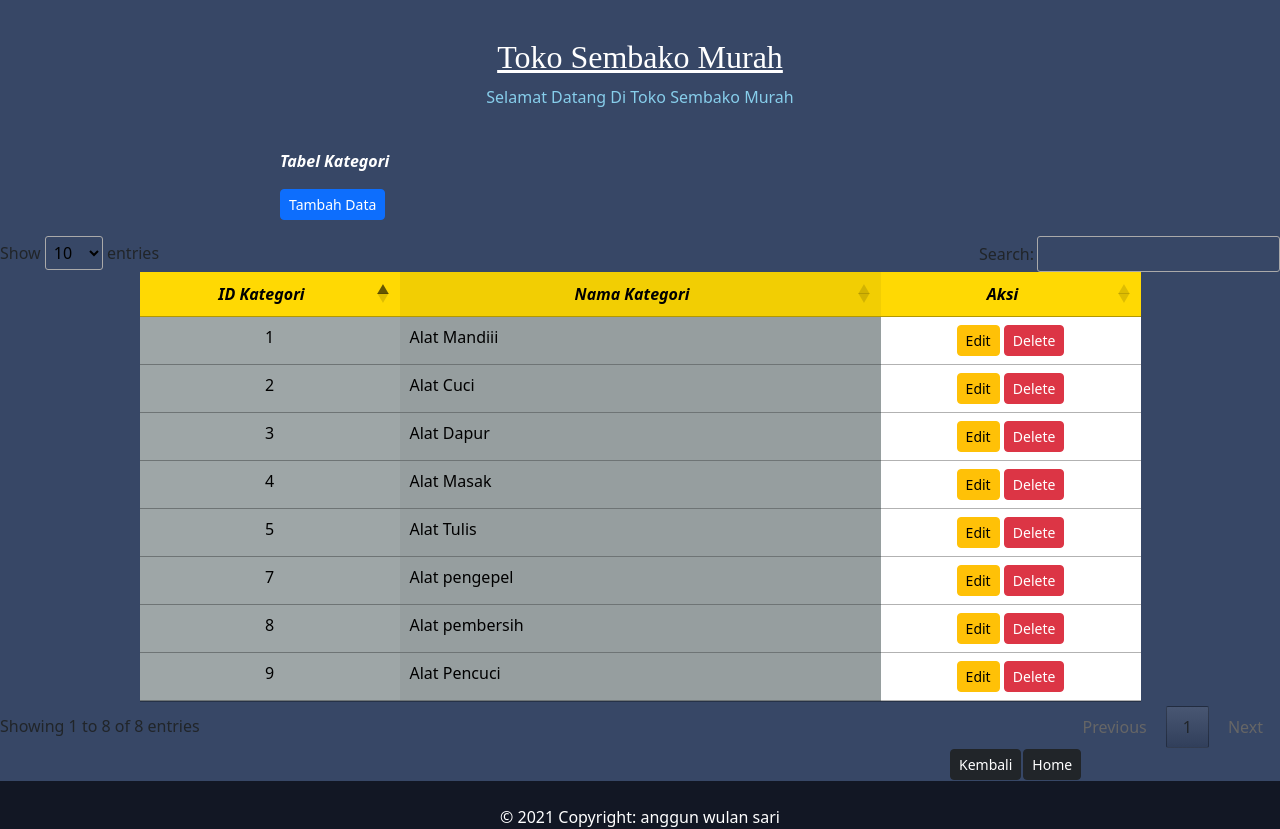
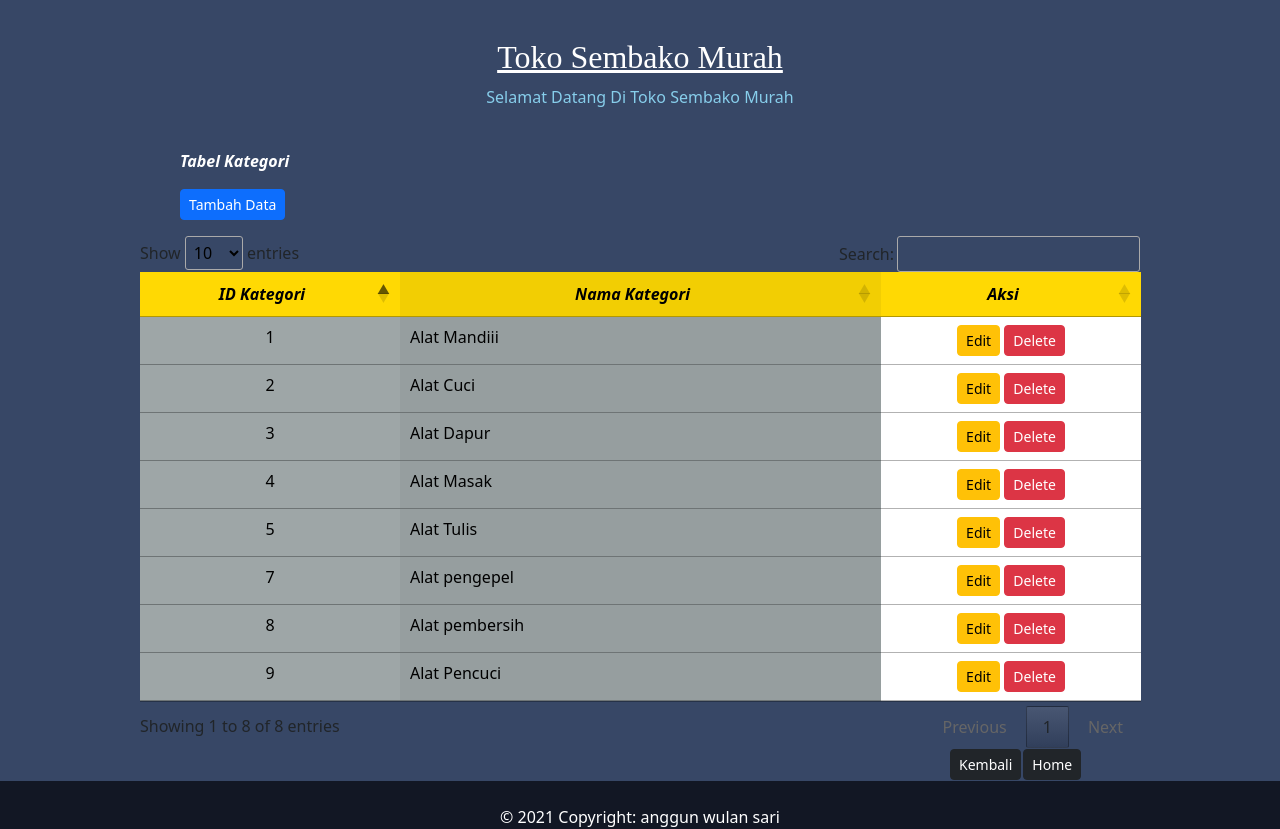
Before and after one commit to anggunwulansari09/Tugas_phpAnggun, a PHP site: page /Tugas_php/kategori/index.php in a window 1280 px wide. Shown: the part 50-879 px from the top of the page. Run offline with PHP 8.4, Linux system fonts and the light colour scheme; data comes from the database, SQL or seed files in the repository; some libraries are stand-ins or nearby versions.

Commit message:
tugas php javacript dan jquery

```diff
--- a/Sesi29/barang/index.php
+++ b/Sesi29/barang/index.php
@@ -75,7 +75,8 @@ $query = mysqli_query($connection, "SELECT * FROM barang");
         </li>
     </center>
     <!-- tabel barang -->
-    <table id="table-barang" align="center" style="width: 1000px;" table class="table table-striped-columns">
+    <div style="width:1000px; margin:0 auto;">
+        <table id="table-barang" class="table table-striped-columns">
             <thead>
                 <tr>
                     <td width="200px" style="background-color: #03ffd9; text-align: center;"> <b><i>ID Barang</i></b></td>
@@ -108,6 +109,7 @@ $query = mysqli_query($connection, "SELECT * FROM barang");
                 <?php } ?>
             </tbody>
         </table>
+    </div>
     <!-- button kembali -->
     <p style="padding-left: 1110px;">
         <a class="btn btn-dark btn-sm" href="http://localhost/Tugas_php/Sesi29/index.php" role="button">Kembali</a>
--- a/Sesi29/kategori/index.php
+++ b/Sesi29/kategori/index.php
@@ -63,15 +63,16 @@ $query = mysqli_query($connection, "SELECT * FROM kategori");
     <!-- end navbar -->
     <h2 style="text-align: center; font-family:'Times New Roman'; color: white; "><u> <br>Toko Sembako Murah</u> </h2>
     <p style="text-align: center; color: skyblue;">Selamat Datang Di Toko Sembako Murah</p>
-    <p style="padding-left: 280px; color: white;"><b><i><br>Tabel Kategori</i></b></p>
+    <p style="padding-left: 180px; color: white;"><b><i><br>Tabel Kategori</i></b></p>
 
     <!-- button tambah -->
-    <p style="padding-left: 280px;">
+    <p style="padding-left: 180px;">
         <a class="btn btn-primary btn-sm" href="tambah_kategori.php" role="button">Tambah Data</a>
     </p>
 
     <!-- tabel kategori -->
-    <table id="table-kategori" align="center" style="width: 1000px;" class="table table-striped-columns">
+    <div style="width:1000px; margin:0 auto;">
+        <table id="table-kategori" class="table table-striped-columns">
             <thead>
                 <tr>
                     <td width="200px" style="background-color: #ffd903;text-align: center;"> <b><i>ID Kategori</i></b></td>
@@ -98,6 +99,7 @@ $query = mysqli_query($connection, "SELECT * FROM kategori");
                 <?php } ?>
             </tbody>
         </table>
+    </div>
     <!-- button kembali-->
     <table>
         <tr>
```
Also changed, not shown: Sesi29/barang/kategori/index.php (+6 -3 lines), Sesi29/index.php (+5 -2 lines). Lines whose indentation alone changed are shown as unchanged.
